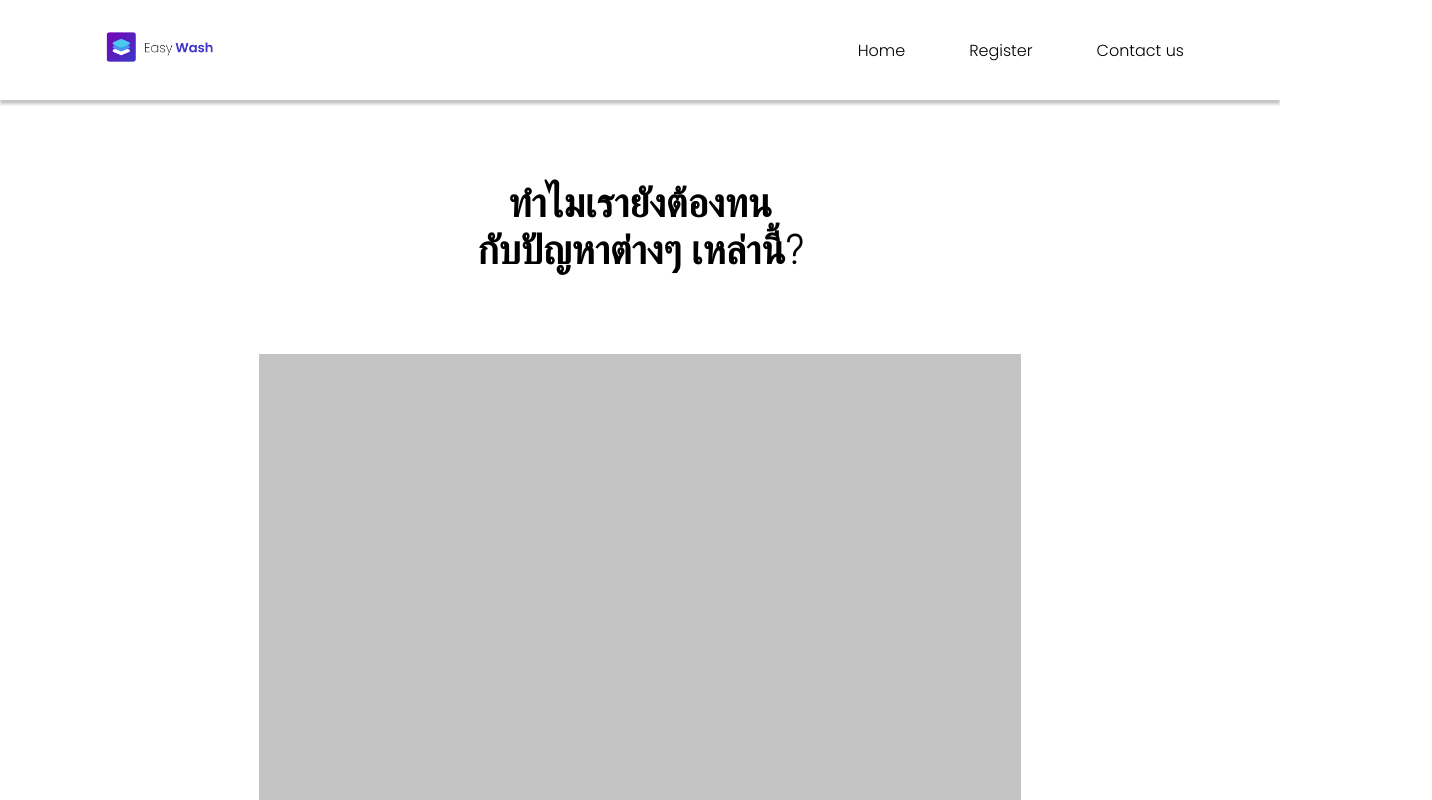
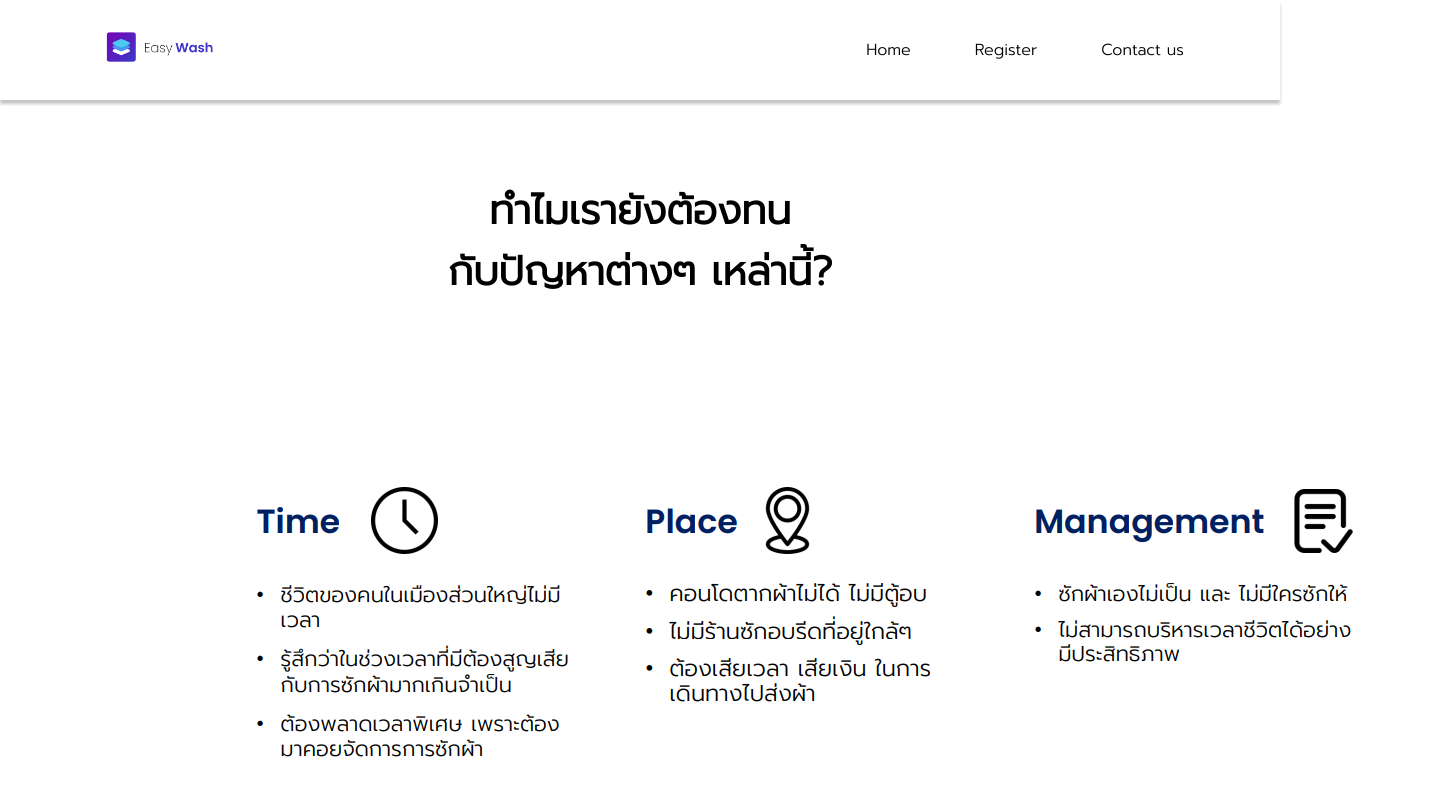
Before and after one commit to siwakorn21/easy-wash, a React (Create React App) app: page / in a window 1280 px wide. Shown: the top 800 px of the page, 1432 px wide, since content can reach past the window. Built offline with nearby package versions, Linux system fonts and the light colour scheme.

Commit message:
update code

```diff
--- a/src/components/pages/RegisterForm.tsx
+++ b/src/components/pages/RegisterForm.tsx
@@ -1,5 +1,6 @@
 import React from 'react';
 import styled from 'styled-components';
+import '../../index.css';
 
 const Form = styled.form`
     width: 75%;
--- a/src/index.css
+++ b/src/index.css
@@ -1,5 +1,6 @@
 /* @import url('https://fonts.googleapis.com/css2?family=Roboto:wght@100&display=swap'); */
 @import url('https://fonts.googleapis.com/css2?family=Poppins:wght@300&family=Roboto:wght@100&display=swap');
+@import url('https://fonts.googleapis.com/css2?family=Prompt:wght@300&display=swap');
 
 * {
   margin: 0;
@@ -9,8 +10,8 @@
 }
 body {
   margin: 0;
+  font-family: 'Prompt', sans-serif;
   /* font-family: 'Roboto', sans-serif; */
-  font-family: 'Poppins', sans-serif;
   -webkit-font-smoothing: antialiased;
   -moz-osx-font-smoothing: grayscale;
 }
--- a/src/pages/Home.tsx
+++ b/src/pages/Home.tsx
@@ -2,13 +2,16 @@ import React from 'react';
 import styled from 'styled-components';
 import { getTsBuildInfoEmitOutputFilePath } from 'typescript';
 import MOBILE_IMAGE from '../assets/images/e25c12b7f84cd6ecbc3c6a543ba01e78.png';
+import ProblemImage from '../assets/images/problem.png';
 import Footer from '../components/pages/Footer';
 import RegisterForm from '../components/pages/RegisterForm';
 
 const HomeContainer = styled.div`
+    /* font-family: 'Prompt', sans-serif; */
 `;
 
 const Content1 = styled.div`
+    height: 100vh;
     width: 70%;
     margin-left: auto;
     margin-right: auto;
@@ -17,7 +20,6 @@ const Content1 = styled.div`
 const Header1 = styled.h1`
     margin-top: 5rem;
     font-size: 2.5rem;
-    font-family: 'Roboto';
     text-align: center;
 `;
 
@@ -31,6 +33,7 @@ const Video = styled.div`
 `;
 
 const Content2 = styled.div`
+    height: 100vh;
     width: 100%;
     margin-right: auto;
     margin-left: auto;
@@ -68,7 +71,7 @@ const TextBox2 = styled.div`
 const Content3 = styled.div`
     background-color: #E5E5E5;
     width: 100%;
-    /* height: 80vh; */
+    /* height: 100vh; */
     margin-left: auto;
     margin-right: auto;
     padding-bottom: 10rem;
@@ -80,6 +83,12 @@ const Content3 = styled.div`
     }
 `;
 
+const TmpImageContainer = styled.div`
+    margin-top: 7rem;
+`;
+
+const TmpImage = styled.img``;
+
 const Home = () => {
 
     return (
@@ -88,7 +97,10 @@ const Home = () => {
                 <Header1>
                     ทำไมเรายังต้องทน<br/>กับปัญหาต่างๆ เหล่านี้?
                 </Header1>
-                <Video />
+                <TmpImageContainer>
+                    <TmpImage src={ProblemImage} />
+                </TmpImageContainer>
+                {/* <Video /> */}
             </Content1>
             <Content2>
                 <MobileImg src={MOBILE_IMAGE}></MobileImg>
```
Also changed, not shown: src/assets/images/problem.png (added).
